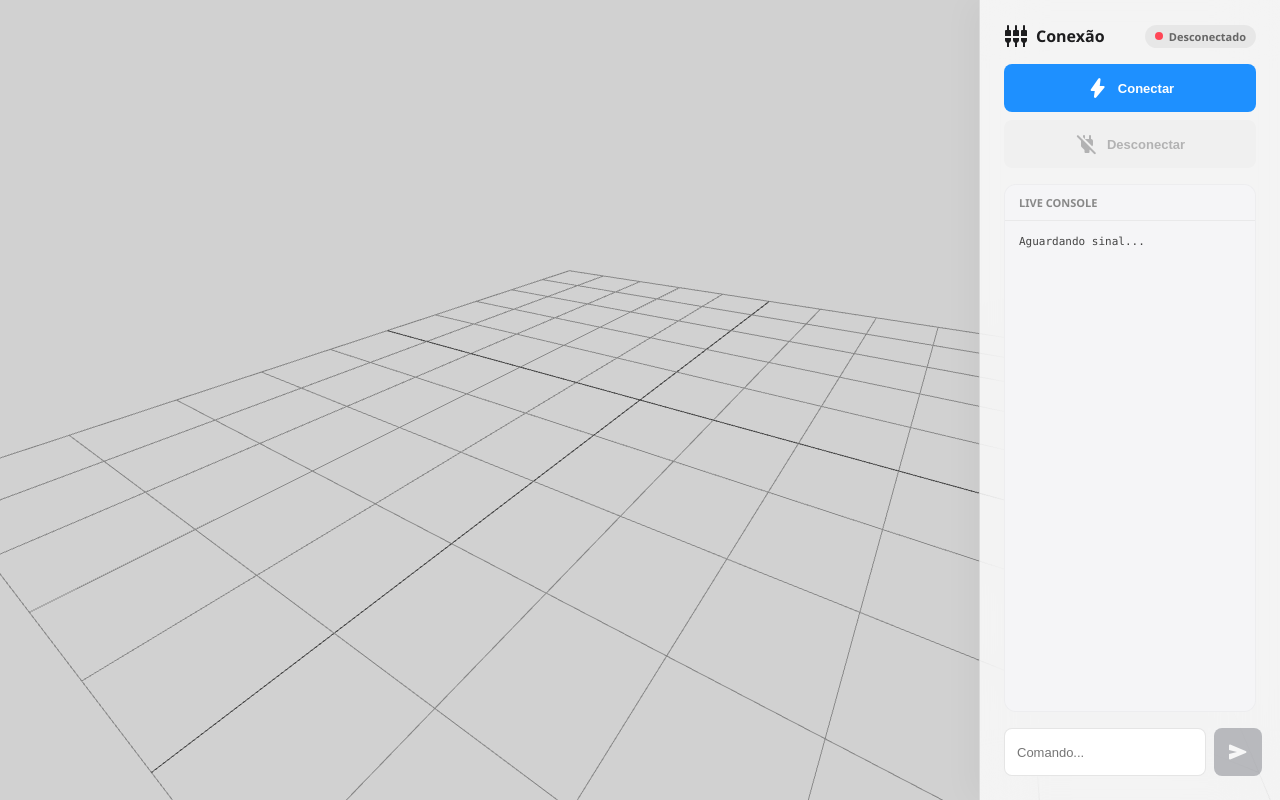
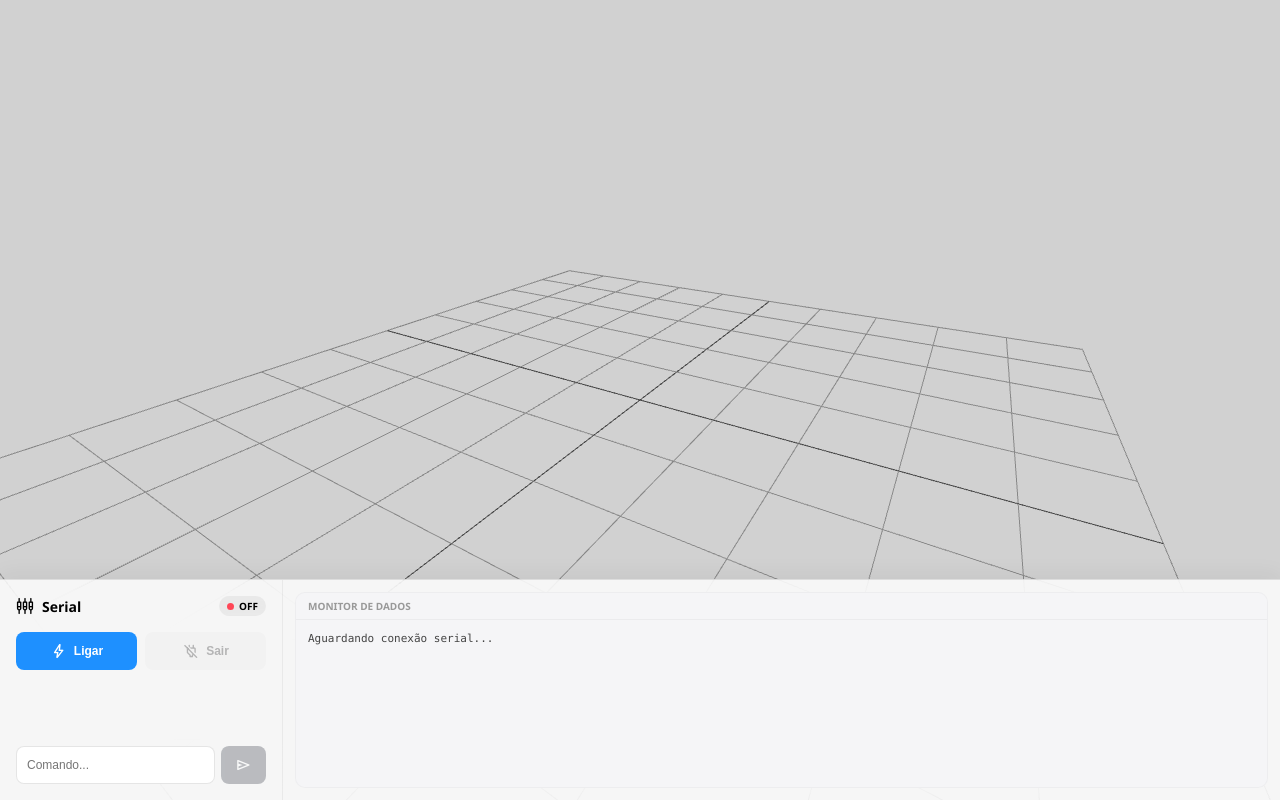
Before and after one commit to eliMassaqui/wandi-simulation, a website built with Vite: page index.html in a window 1280 px wide. Built offline with nearby package versions, Linux system fonts and the light colour scheme.

Commit message:
BOTTOM PAINEL

```diff
--- a/index.html
+++ b/index.html
@@ -2,105 +2,118 @@
 <html lang="pt">
 <head>
   <meta charset="UTF-8" />
-  <title>Simulation Studio</title>
+  <title>Simulation Studio - Bottom Panel</title>
   <link rel="stylesheet" href="https://fonts.googleapis.com/css2?family=Material+Symbols+Rounded:opsz,wght,FILL,GRAD@20..48,100..700,0..1,-50..200" />
   <style>
     :root {
-      --sidebar-width: 300px;
-      --glass-bg: rgba(255, 255, 255, 0.75);
+      --panel-height: 220px;
+      --glass-bg: rgba(255, 255, 255, 0.8);
       --output-bg: #f5f5f7;
       --accent: #1e90ff;
       --text: #1d1d1f;
     }
 
-    body { margin: 0; overflow: hidden; font-family: 'Segoe UI', system-ui, sans-serif; display: flex; background: #d1d1d1; }
+    body { margin: 0; overflow: hidden; font-family: 'Segoe UI', system-ui, sans-serif; background: #d1d1d1; }
+
+    /* O Canvas ocupa a tela toda, mas deixamos um padding no fundo se quiser */
     canvas { position: fixed; top: 0; left: 0; z-index: 1; }
 
+    /* Painel Inferior Fixo */
     #serial-panel {
-      position: fixed; right: 0; top: 0;
-      width: var(--sidebar-width); height: 100vh;
+      position: fixed;
+      bottom: 0; left: 0;
+      width: 100%;
+      height: var(--panel-height);
       background: var(--glass-bg);
-      backdrop-filter: blur(30px); -webkit-backdrop-filter: blur(30px);
-      border-left: 1px solid rgba(0,0,0,0.1);
-      z-index: 100; display: flex; flex-direction: column;
-      box-shadow: -10px 0 30px rgba(0,0,0,0.03);
+      backdrop-filter: blur(25px);
+      -webkit-backdrop-filter: blur(25px);
+      border-top: 1px solid rgba(0,0,0,0.1);
+      z-index: 100;
+      display: flex;
+      flex-direction: row; /* Alinhamento horizontal */
+      box-shadow: 0 -5px 20px rgba(0,0,0,0.05);
     }
 
-    @media (max-width: 600px) {
-      #serial-panel { width: 100%; height: 40vh; top: auto; bottom: 0; border-left: none; border-top: 1px solid rgba(0,0,0,0.1); }
+    .panel-section {
+      padding: 16px;
+      display: flex;
+      flex-direction: column;
+      gap: 12px;
+      border-right: 1px solid rgba(0,0,0,0.05);
     }
 
-    .sidebar-content { padding: 24px; display: flex; flex-direction: column; height: 100%; box-sizing: border-box; gap: 16px; }
+    /* Área de Controles (Esquerda) */
+    .controls-area { width: 250px; min-width: 250px; }
 
-    .header { display: flex; justify-content: space-between; align-items: center; }
-    .header h3 { margin: 0; font-size: 16px; font-weight: 600; display: flex; align-items: center; gap: 8px; color: var(--text); }
+    .header { display: flex; justify-content: space-between; align-items: center; margin-bottom: 4px; }
+    .header h3 { margin: 0; font-size: 14px; font-weight: 600; display: flex; align-items: center; gap: 8px; }
 
     .status-badge {
-      display: flex; align-items: center; gap: 6px; padding: 4px 10px;
-      background: rgba(0,0,0,0.05); border-radius: 20px; font-size: 11px; font-weight: 700; color: #666;
+      display: flex; align-items: center; gap: 5px; padding: 3px 8px;
+      background: rgba(0,0,0,0.05); border-radius: 12px; font-size: 10px; font-weight: 700;
     }
-    .dot { width: 8px; height: 8px; border-radius: 50%; background: #ff4757; transition: 0.3s; }
+    .dot { width: 7px; height: 7px; border-radius: 50%; background: #ff4757; }
     .dot.connected { background: #2ed573; box-shadow: 0 0 8px #2ed573; }
 
-    .btn-group { display: flex; flex-direction: column; gap: 8px; }
+    .btn-group { display: grid; grid-template-columns: 1fr 1fr; gap: 8px; }
 
     button {
-      display: flex; align-items: center; justify-content: center; gap: 8px;
-      padding: 12px; border: none; border-radius: 8px; font-size: 13px; font-weight: 600;
-      cursor: pointer; transition: all 0.2s;
-      background: rgba(0,0,0,0.05); color: var(--text);
+      display: flex; align-items: center; justify-content: center; gap: 6px;
+      padding: 10px; border: none; border-radius: 8px; font-size: 12px; font-weight: 600;
+      cursor: pointer; transition: 0.2s; background: rgba(0,0,0,0.05); color: var(--text);
     }
     button:hover:not(:disabled) { background: rgba(0,0,0,0.1); }
     button#btn-connect { background: var(--accent); color: white; }
     button:disabled { opacity: 0.3; cursor: not-allowed; }
 
+    /* Console (Centro - Flexível) */
     .output-container {
-      flex: 1; display: flex; flex-direction: column;
-      background: var(--output-bg); border-radius: 12px;
-      border: 1px solid rgba(0,0,0,0.03); overflow: hidden;
+      flex: 1; /* Ocupa todo o resto do espaço */
+      display: flex;
+      flex-direction: column;
+      background: var(--output-bg);
+      margin: 12px;
+      border-radius: 10px;
+      border: 1px solid rgba(0,0,0,0.03);
+      overflow: hidden;
     }
-    .output-header { padding: 10px 14px; font-size: 11px; font-weight: 700; color: #888; border-bottom: 1px solid rgba(0,0,0,0.05); }
+    .output-header { padding: 6px 12px; font-size: 10px; font-weight: 700; color: #999; border-bottom: 1px solid rgba(0,0,0,0.04); }
 
     #serial-log {
-      flex: 1; padding: 14px; font-family: 'SF Mono', 'Consolas', monospace;
+      flex: 1; padding: 12px; font-family: 'SF Mono', 'Consolas', monospace;
       font-size: 11px; color: #444; overflow-y: auto; white-space: pre-wrap;
     }
 
-    .input-group { display: flex; gap: 8px; }
+    /* Input (Final da Seção de Controle) */
+    .input-group { display: flex; gap: 6px; margin-top: auto; }
     input {
-      flex: 1; padding: 12px; border-radius: 8px; border: 1px solid rgba(0,0,0,0.1);
-      background: white; outline: none; font-size: 13px;
+      flex: 1; padding: 10px; border-radius: 8px; border: 1px solid rgba(0,0,0,0.1);
+      background: white; outline: none; font-size: 12px;
     }
-    #btn-send { width: 60px; background: #2f3542; color: white; }
+    #btn-send { width: 45px; background: #2f3542; color: white; }
 
-    .material-symbols-rounded { font-variation-settings: 'FILL' 1, 'wght' 400, 'GRAD' 0, 'opsz' 24; }
+    .material-symbols-rounded { font-size: 18px; }
   </style>
 </head>
 <body>
 
   <div id="serial-panel">
-    <div class="sidebar-content">
-
+    <div class="panel-section controls-area">
       <div class="header">
-        <h3><span class="material-symbols-rounded">settings_input_component</span> Conexão</h3>
+        <h3><span class="material-symbols-rounded">settings_input_component</span> Serial</h3>
         <div class="status-badge">
           <div id="status-dot" class="dot"></div>
-          <span id="status-text">Desconectado</span>
+          <span id="status-text">OFF</span>
         </div>
       </div>
 
       <div class="btn-group">
         <button id="btn-connect">
-          <span class="material-symbols-rounded">bolt</span> Conectar
+          <span class="material-symbols-rounded">bolt</span> Ligar
         </button>
         <button id="btn-disconnect" disabled>
-          <span class="material-symbols-rounded">power_off</span> Desconectar
+          <span class="material-symbols-rounded">power_off</span> Sair
         </button>
-      </div>
-
-      <div class="output-container">
-        <div class="output-header">LIVE CONSOLE</div>
-        <div id="serial-log">Aguardando sinal...</div>
       </div>
 
       <div class="input-group">
@@ -109,7 +122,11 @@
           <span class="material-symbols-rounded">send</span>
         </button>
       </div>
+    </div>
 
+    <div class="output-container">
+      <div class="output-header">MONITOR DE DADOS</div>
+      <div id="serial-log">Aguardando conexão serial...</div>
     </div>
   </div>
 
--- a/main.js
+++ b/main.js
@@ -15,12 +15,11 @@ document.body.appendChild(renderer.domElement);
 const controls = new OrbitControls(camera, renderer.domElement);
 scene.add(new THREE.GridHelper(10, 10), new THREE.AmbientLight(0xffffff, 1));
 
-// Inicializa a Serial
+// Inicializa a Serial (Bottom Manager)
 const serial = new SerialManager();
 
-// Interação com os dados recebidos
 serial.onData = (data) => {
-    // Exemplo: console.log("Dado recebido:", data);
+    // Sua lógica de hardware aqui
 };
 
 function animate() {
--- a/serial.js
+++ b/serial.js
@@ -2,6 +2,7 @@
 export class SerialManager {
     constructor() {
         this.port = null;
+        this.reader = null;
         this.keepReading = false;
         this.logBuffer = "";
         this.onData = null;
@@ -41,7 +42,7 @@ export class SerialManager {
     async readLoop() {
         const decoder = new TextDecoder();
         while (this.port?.readable && this.keepReading) {
-            const reader = this.port.readable.getReader();
+            this.reader = this.port.readable.getReader();
             try {
                 while (true) {
                     const { value, done } = await reader.read();
@@ -51,7 +52,7 @@ export class SerialManager {
                     if (this.onData) this.onData(text);
                 }
             } catch (err) { break; }
-            finally { reader.releaseLock(); }
+            finally { this.reader.releaseLock(); }
         }
     }
 
@@ -60,22 +61,23 @@ export class SerialManager {
         if (!this.port?.writable || !val) return;
         const writer = this.port.writable.getWriter();
         await writer.write(new TextEncoder().encode(val + '\n'));
-        this.log(`\n>> ${val}\n`);
+        this.log(`\nTX > ${val}\n`);
         writer.releaseLock();
         this.ui.input.value = '';
     }
 
     async disconnect() {
         this.keepReading = false;
+        if (this.reader) await this.reader.cancel();
+        if (this.port) await this.port.close();
         this.updateUI(false);
-        if (this.port) await this.port.close();
     }
 
     log(text) {
         this.logBuffer += text;
         if (this.logBuffer.length > 3000) this.logBuffer = this.logBuffer.slice(-3000);
         this.ui.log.textContent = this.logBuffer;
-        this.ui.log.scrollTop = this.ui.log.scrollHeight;
+        this.ui.log.scrollBy(0, 100); // Scroll suave para baixo
     }
 
     updateUI(connected) {
@@ -84,6 +86,6 @@ export class SerialManager {
         this.ui.btnSend.disabled = !connected;
         this.ui.input.disabled = !connected;
         this.ui.dot.className = connected ? 'dot connected' : 'dot';
-        this.ui.text.textContent = connected ? 'Conectado' : 'Desconectado';
+        this.ui.text.textContent = connected ? 'ON' : 'OFF';
     }
 }
```
